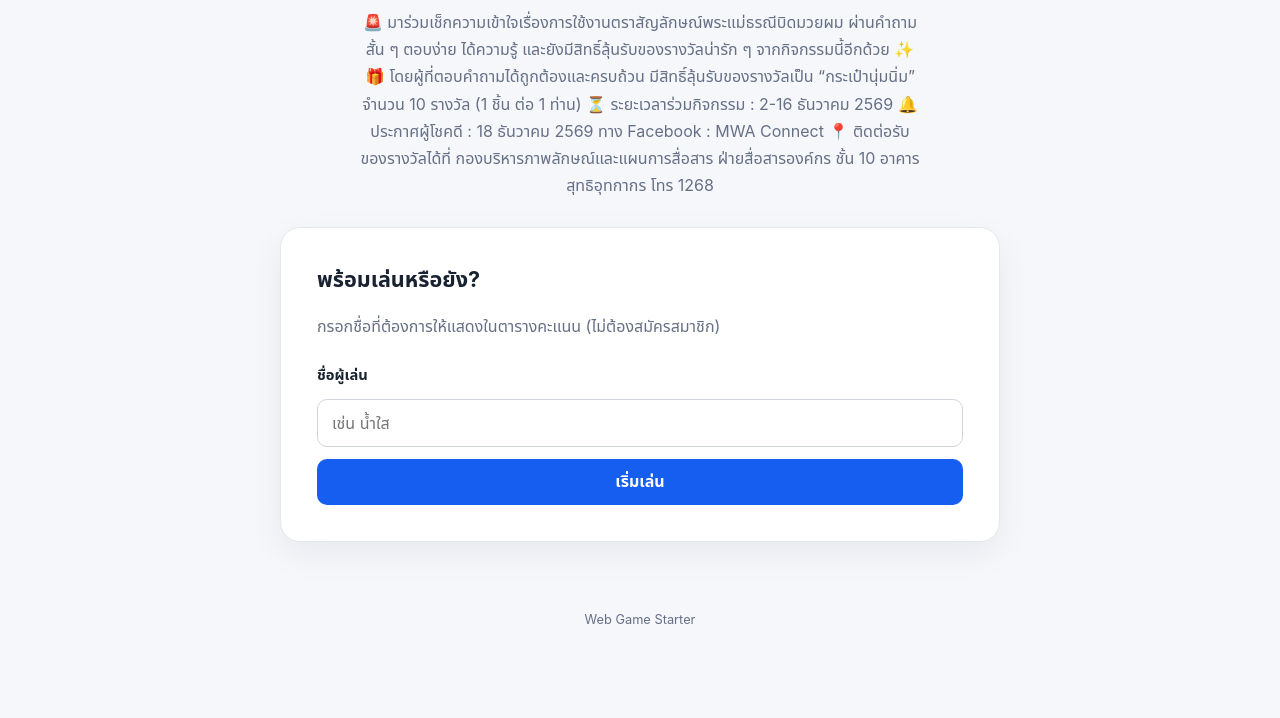
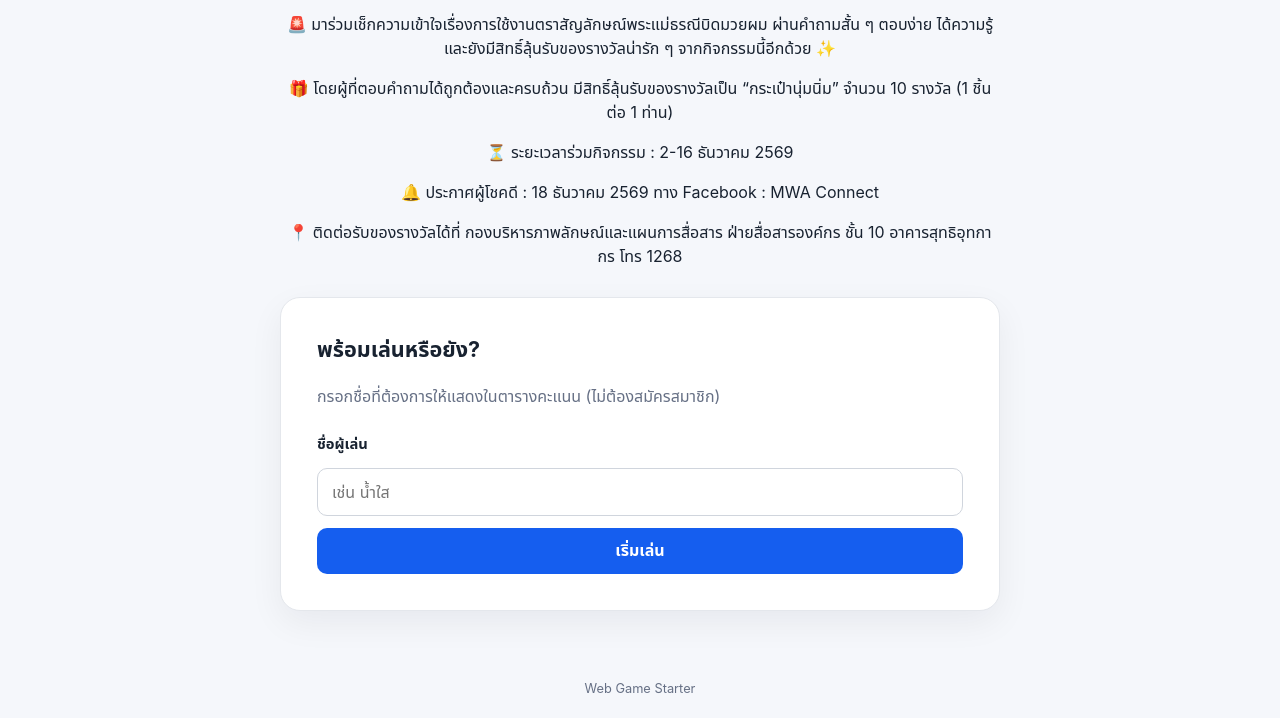
Before and after one commit to MWACIsystem/Web-Game, a plain HTML site: page index.html in a window 1280 px wide. Shown: the part 223-941 px from the top of the page. Before the commit the page ends 872 px from the top, so only its background shows below. Drawn offline with Linux system fonts and the light colour scheme.

Commit message:
Update index.html

```diff
--- a/index.html
+++ b/index.html
@@ -17,11 +17,11 @@
     <section class="hero">
       <h1>คุณรู้จักตราสัญลักษณ์พระแม่ธรณีดีแค่ไหน?</h1>
       <p class="intro">
-        🚨 มาร่วมเช็กความเข้าใจเรื่องการใช้งานตราสัญลักษณ์พระแม่ธรณีบิดมวยผม ผ่านคำถามสั้น ๆ ตอบง่าย ได้ความรู้ และยังมีสิทธิ์ลุ้นรับของรางวัลน่ารัก ๆ จากกิจกรรมนี้อีกด้วย ✨
-        🎁 โดยผู้ที่ตอบคำถามได้ถูกต้องและครบถ้วน มีสิทธิ์ลุ้นรับของรางวัลเป็น “กระเป๋านุ่มนิ่ม” จำนวน 10 รางวัล (1 ชิ้น ต่อ 1 ท่าน)
-        ⏳ ระยะเวลาร่วมกิจกรรม : 2-16 ธันวาคม 2569
-        🔔 ประกาศผู้โชคดี : 18 ธันวาคม 2569 ทาง Facebook : MWA Connect
-        📍 ติดต่อรับของรางวัลได้ที่ กองบริหารภาพลักษณ์และแผนการสื่อสาร ฝ่ายสื่อสารองค์กร ชั้น 10 อาคารสุทธิอุทกากร โทร 1268</p>
+        <p>🚨 มาร่วมเช็กความเข้าใจเรื่องการใช้งานตราสัญลักษณ์พระแม่ธรณีบิดมวยผม ผ่านคำถามสั้น ๆ ตอบง่าย ได้ความรู้ และยังมีสิทธิ์ลุ้นรับของรางวัลน่ารัก ๆ จากกิจกรรมนี้อีกด้วย ✨</p>
+       <p> 🎁 โดยผู้ที่ตอบคำถามได้ถูกต้องและครบถ้วน มีสิทธิ์ลุ้นรับของรางวัลเป็น “กระเป๋านุ่มนิ่ม” จำนวน 10 รางวัล (1 ชิ้น ต่อ 1 ท่าน)</p>
+        <p>⏳ ระยะเวลาร่วมกิจกรรม : 2-16 ธันวาคม 2569</p>
+       <p> 🔔 ประกาศผู้โชคดี : 18 ธันวาคม 2569 ทาง Facebook : MWA Connect</p>
+        <p>📍 ติดต่อรับของรางวัลได้ที่ กองบริหารภาพลักษณ์และแผนการสื่อสาร ฝ่ายสื่อสารองค์กร ชั้น 10 อาคารสุทธิอุทกากร โทร 1268</p>
     </section>
 
     <section class="panel" id="startPanel">
```
